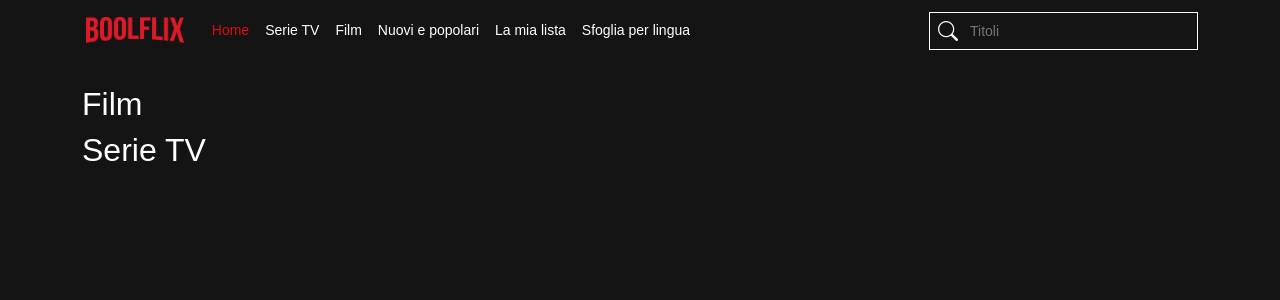
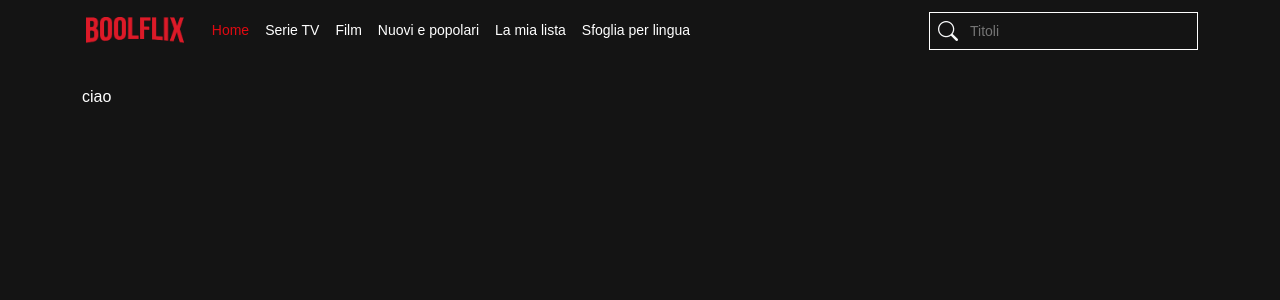
Before and after one commit to filippo-falcone/vite-boolflix, a Vue app: page / in a window 1280 px wide. Shown: the top 300 px of the page. Built offline with nearby package versions, Linux system fonts and the light colour scheme; a web font is replaced by a local one.

Commit message:
feat: showSearch function

```diff
--- a/src/App.vue
+++ b/src/App.vue
@@ -11,7 +11,8 @@ export default {
     },
     data() {
         return {
-            store
+            store,
+            isActive: false
         };
     },
     methods: {
@@ -37,14 +38,21 @@ export default {
             .then((rensponse) => {
                 store.tvSeries = rensponse.data.results;
             });
+        },
+        showSearch() {
+            if (this.isActive && store.searchFilter === '') {
+                this.isActive = false
+            } else if (!this.isActive && store.searchFilter !== '') {
+                this.isActive = true
+            }
         }
     }
 }
 </script>
 
 <template>
-    <AppHeader @search="getMediaFromApi"></AppHeader>
-    <AppResults></AppResults>
+    <AppHeader @search="getMediaFromApi" @show="showSearch"></AppHeader>
+    <AppResults :active="isActive"></AppResults>
 </template>
 
 <style lang="scss">
--- a/src/components/AppHeader.vue
+++ b/src/components/AppHeader.vue
@@ -5,8 +5,7 @@ export default {
     name: 'AppHeader',
     data() {
         return {
-            store,
-            isActive: true
+            store
         };
     },
     methods:{
@@ -50,8 +49,8 @@ export default {
                     </ul>
                     <div>
                         <div class="search-bar-container d-flex">
-                            <i class="bi bi-search d-flex align-items-center text-light fs-5 ms-2" @click="$emit('search')"></i>
-                            <input class="search-bar form-control me-2" type="search" placeholder="Titoli" v-model="store.searchFilter">
+                            <i class="bi bi-search d-flex align-items-center text-light fs-5 ms-2" @click="$emit('search'); $emit('show')"></i>
+                            <input class="search-bar form-control me-2" type="search" placeholder="Titoli" v-model="store.searchFilter" @keyup.enter="$emit('show')">
                         </div>
                     </div>
                 </div>
--- a/src/components/AppResults.vue
+++ b/src/components/AppResults.vue
@@ -4,6 +4,9 @@ import AppCard from './AppCard.vue';
 
 export default {
     name: 'AppResults',
+    props: {
+        active: Boolean
+    },
     components: {
         AppCard
     },
@@ -17,6 +20,7 @@ export default {
 
 <template>
         <div class="container py-4">
+            <div v-if="active">
                 <h2>Film</h2>
                 <div class="row row-cols-2 row-cols-sm-3 row-cols-lg-4 row-cols-xl-6 g-3 mb-3">
                     <AppCard v-for="movie in store.movies" :key="movie.id" :cardInfo="movie"></AppCard>
@@ -26,6 +30,8 @@ export default {
                     <AppCard v-for="tvSerie in store.tvSeries" :key="tvSerie.id" :cardInfo="tvSerie"></AppCard>
                 </div>
             </div>
+            <div v-else>ciao</div>
+        </div>
 
 </template>
 
```
Lines whose indentation alone changed are shown as unchanged.
